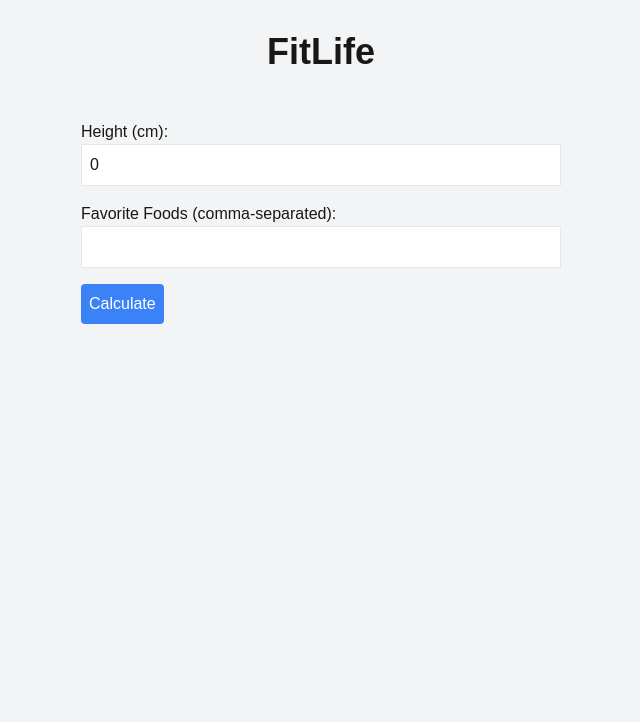
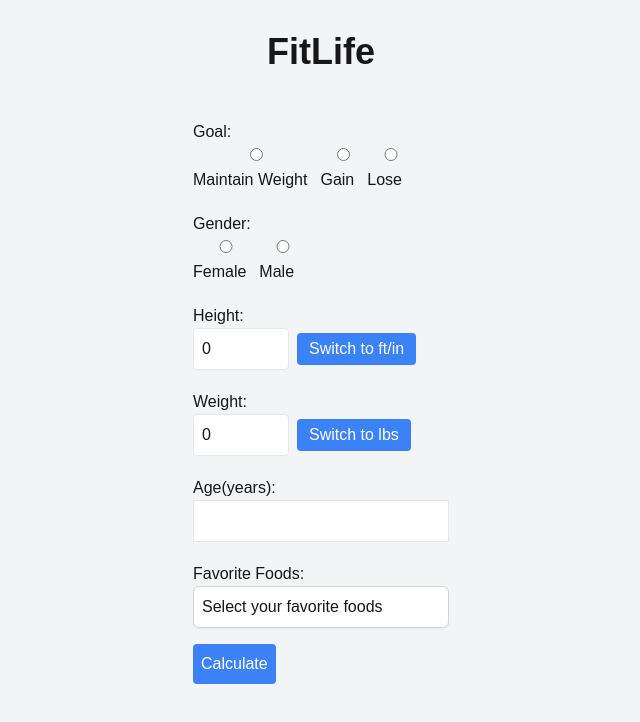
Before and after one commit to Cpike95/MyProCoach, a Next.js app in the folder my-pro-coach/: page / in a window 1280 px wide. Shown: the top 722 px of the page, without its empty margins (319-959 px from the left). Built offline with nearby package versions, Linux system fonts and the light colour scheme.

Commit message:
Update Form.tsx
- import and use function components

```diff
--- a/my-pro-coach/components/Form.tsx
+++ b/my-pro-coach/components/Form.tsx
@@ -1,13 +1,17 @@
 import { UserData } from "@/lib/types";
 import { useState } from "react";
+import WeightInput from "./WeightInput";
+import HeightInput from "./HeightInput";
+import GoalSelect from "./GoalSelect";
+import FoodMultiSelect from "./FoodMultiSelect";
 
 const Form: React.FC<{ onSubmit: (data: UserData) => void }> = ({ onSubmit }) => {
   const [formData, setFormData] = useState<UserData>({
     height: 0,
     weight: 0,
-    age: 0,
-    gender: "male",
-    goal: "maintain",
+    age: 0 ,
+    gender: "",
+    goal: "",
     diet: "omnivore",
     favoriteFoods: [],
     activityLevel: "sedentary",
@@ -15,29 +19,78 @@ const Form: React.FC<{ onSubmit: (data: UserData) => void }> = ({ onSubmit }) =>
   });
 
   const handleSubmit = (e: React.FormEvent) => {
+    console.log('form data',formData)
     e.preventDefault();
     onSubmit(formData);
   };
 
   return (
     <form onSubmit={handleSubmit} className="max-w-lg mx-auto p-4 space-y-4">
-      <div>
-        <label className="block">Height (cm):</label>
-        <input
-          type="number"
-          value={formData.height}
-          onChange={(e) => setFormData({ ...formData, height: +e.target.value })}
-          className="w-full p-2 border"
+      <div className="flex-col">
+        <div className="mb-5">
+          <GoalSelect
+            value={formData.goal}
+            onChange={(value) => setFormData({...formData, goal: value })}
+            />
+        </div>
+        <div className="mb-5">
+          <label className="block">Gender:</label>
+          <div className="w-64 flex flex-row items-center">
+            <div className="flex-col items-center">
+              <input
+                type="radio"
+                id="female"
+                name="gender"
+                value="female"
+                onChange={(e) => setFormData({ ...formData, gender: e.target.value })}
+                className="w-full p-2 border"
+              />
+              <label htmlFor="female" >Female</label>
+            </div>
+            <div className="flex-col items-center">
+              <input
+                type="radio"
+                id="male"
+                name="gender"
+                value="male"
+                onChange={(e) => setFormData({ ...formData, gender: e.target.value })}
+                className="w-full p-2 border"
+              />
+              <label htmlFor="male">Male</label>
+            </div>
+          </div>
+        </div>
+        <div className="mb-5">
+          <label className="block">Height:</label>
+          <HeightInput
+            value={formData.height}
+            onChange={(value) => setFormData({...formData, height: value})}
+            />
+        </div>
+        <div className="mb-5">
+          <label className="block">Weight:</label>
+          <WeightInput
+            value={formData.weight}
+            onChange={(weightInKg) => setFormData({...formData, weight: weightInKg})}
+            />
+        </div>
+        <div className="mb-5">
+          <label className="block">Age(years):</label>
+          <input
+            type="number"
+            value={formData.age ? formData.age : ""}
+            onChange={(e) => setFormData({ ...formData, age: +e.target.value })}
+            className="w-full p-2 border"
+          />
+        </div>
+
+        <div>
+        <label className="block">Favorite Foods:</label>
+        <FoodMultiSelect
+          value={formData.favoriteFoods}
+          onChange={(foods) => setFormData({ ...formData, favoriteFoods: foods })}
         />
       </div>
-      {/* Repeat for weight, age, gender (select), etc. */}
-      <div>
-        <label>Favorite Foods (comma-separated):</label>
-        <input
-          type="text"
-          onChange={(e) => setFormData({ ...formData, favoriteFoods: e.target.value.split(",") })}
-          className="w-full p-2 border"
-        />
       </div>
       <button type="submit" className="bg-blue-500 text-white p-2 rounded">
         Calculate
```
